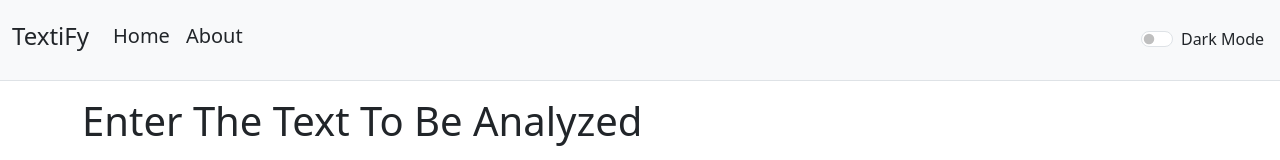
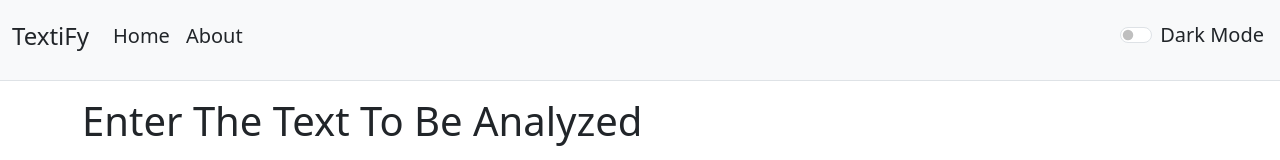
Before and after one commit to yadavmangesh07/Text-Utility-Web-App, a React (Vite) app: page / in a window 1280 px wide. Shown: the top 160 px of the page. Built offline with nearby package versions, Linux system fonts and the light colour scheme.

Commit message:
Added GitHub Pages Dependencies

```diff
--- a/package.json
+++ b/package.json
@@ -3,8 +3,11 @@
   "private": true,
   "version": "0.0.0",
   "type": "module",
+  "homepage": "https://yadavmangesh07.github.io/Text-Utility-Web-App",
   "scripts": {
     "dev": "vite",
+    "predeploy": "npm run build",
+   "deploy": "gh-pages -d build",
     "build": "vite build",
     "lint": "eslint . --ext js,jsx --report-unused-disable-directives --max-warnings 0",
     "preview": "vite preview"
@@ -22,6 +25,7 @@
     "eslint-plugin-react": "^7.33.2",
     "eslint-plugin-react-hooks": "^4.6.0",
     "eslint-plugin-react-refresh": "^0.4.5",
+    "gh-pages": "^6.1.1",
     "vite": "^5.1.0"
   }
 }
--- a/src/components/NavBar.jsx
+++ b/src/components/NavBar.jsx
@@ -11,7 +11,7 @@ export default function NavBar(props) {
 
       <nav className="navbar navbar-expand-lg bg-body-primary " >
         <div className="container-fluid "  >
-          <a className={`navbar-brand text-${props.textColor}`} href="/"><h4>{props.title}</h4></a>
+          <Link className={`navbar-brand text-${props.textColor}`} to="/"><h4>{props.title}</h4></Link>
           <button className="navbar-toggler" style={{backgroundColor:props.mode1==='dark'?'white':'white'}} type="button" data-bs-toggle="collapse" data-bs-target="#navbarSupportedContent" aria-controls="navbarSupportedContent" aria-expanded="false" aria-label="Toggle navigation">
             <span className="navbar-toggler-icon"></span>
           </button>
@@ -33,7 +33,7 @@ export default function NavBar(props) {
       </nav>
             <div className="form-check form-switch mx-3" >
               <input className="form-check-input " onClick={props.toggleMode} type="checkbox" role="switch" id="flexSwitchCheckDefault" />
-              <label className={`form-check-label text-${props.textColor}`} htmlFor="flexSwitchCheckDefault">{props.buttonText} Mode</label>
+              <label className={`form-check-label text-${props.textColor}`} htmlFor="flexSwitchCheckDefault"><h5>{props.buttonText} Mode</h5></label>
             </div>
 </nav>
     </>
```
Also changed, not shown: 1 other file (tests, documents, lock files or other folders).
